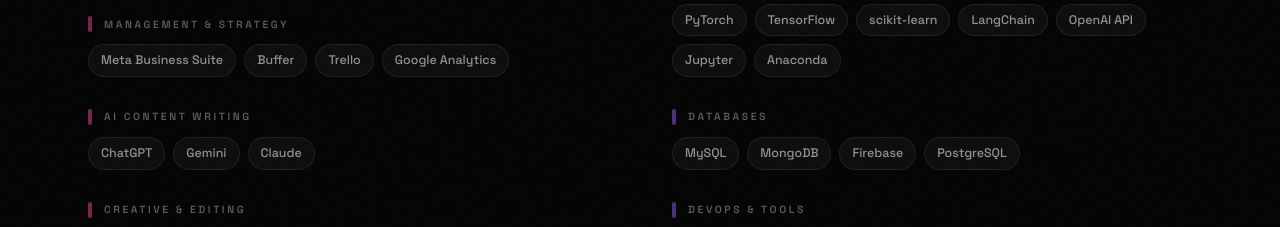
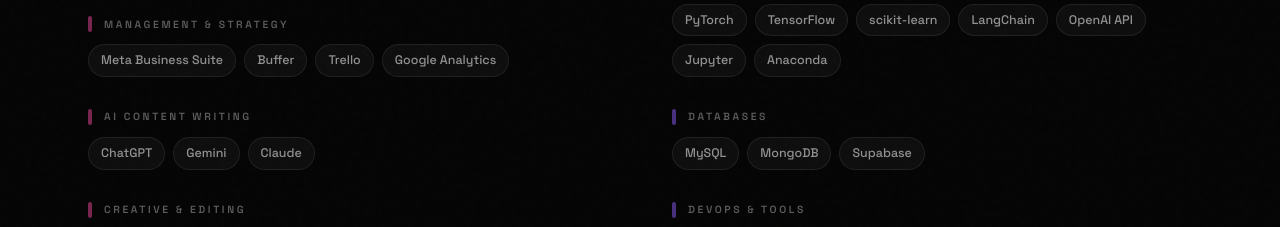
Before and after one commit to waniaf-22/Portfolio-Wania-Fatima, a React (Vite) app: page / in a window 1280 px wide. Shown: the part 3320-3547 px from the top of the page. Built offline with nearby package versions, Linux system fonts and the light colour scheme; the HTML template or start-up script is replaced by a standard one.

Commit message:
Replace Firebase and PostgreSQL with Supabase in Databases

```diff
--- a/src/components/ToolsSection.tsx
+++ b/src/components/ToolsSection.tsx
@@ -38,7 +38,7 @@ const techGroups = [
   },
   {
     label: "Databases",
-    tools: ["MySQL", "MongoDB", "Firebase", "PostgreSQL"],
+    tools: ["MySQL", "MongoDB", "Supabase"],
   },
   {
     label: "DevOps & Tools",
```
